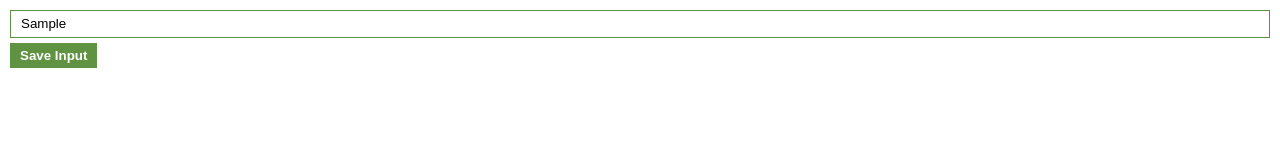
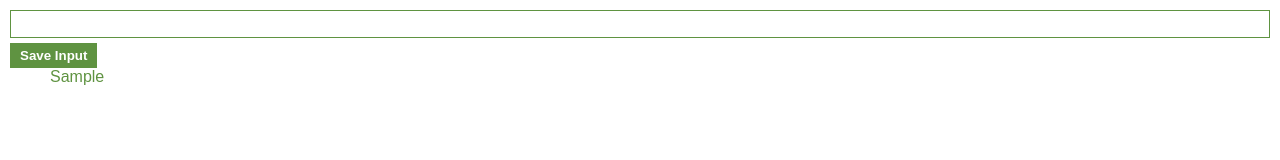
Before and after one commit to TravisBdev/lead-tracker-chrome, a plain HTML site: page index.html in a window 1280 px wide. Both pictures are taken after typing "Sample" into the empty fields and a click on the button "Save Input". Drawn offline with Linux system fonts and the light colour scheme.

Commit message:
just knocking off some rust

```diff
--- a/app.js
+++ b/app.js
@@ -1,7 +1,15 @@
+let myLeads = [];
+const inputEl = document.querySelector("#input-el");
 const saveBtn = document.querySelector("#input-btn");
+const leadsList = document.querySelector("#leads-list");
 
 saveBtn.addEventListener("click", saveLead);
 
 function saveLead() {
-  console.log("button clicked");
+  myLeads.push(inputEl.value);
+  inputEl.value = "";
+  for (const lead of myLeads) {
+    let newLead = `<li>${lead}</li>`;
+    leadsList.innerHTML += newLead;
+  }
 }
--- a/index.html
+++ b/index.html
@@ -10,6 +10,7 @@
   <body>
     <input type="text" id="input-el" />
     <button id="input-btn">Save Input</button>
+    <ul id="leads-list"></ul>
 
     <script src="app.js"></script>
   </body>
--- a/style.css
+++ b/style.css
@@ -28,3 +28,8 @@ button {
   color: white;
   font-weight: 600;
 }
+
+ul {
+  list-style-type: none;
+  color: #5f9341;
+}
```
